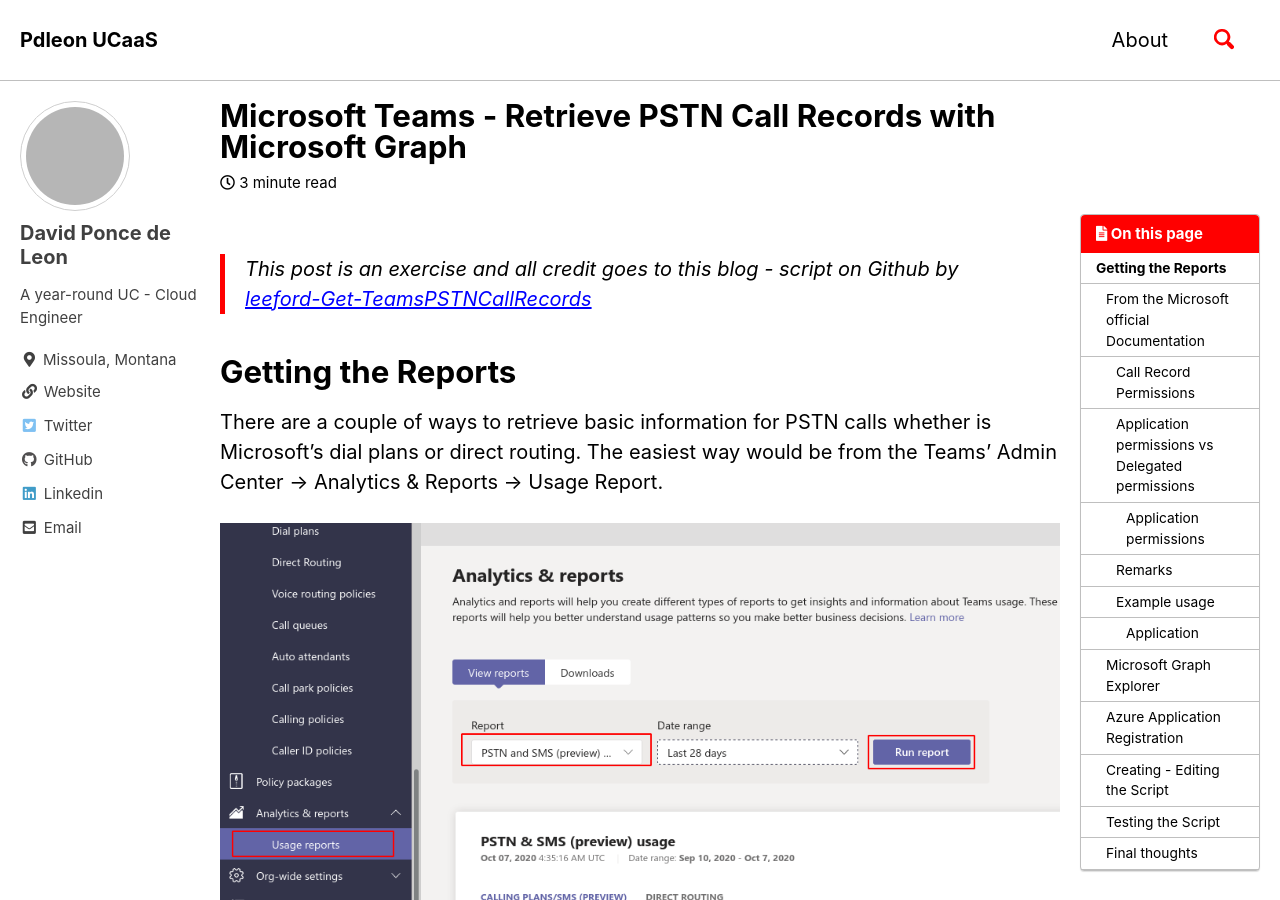
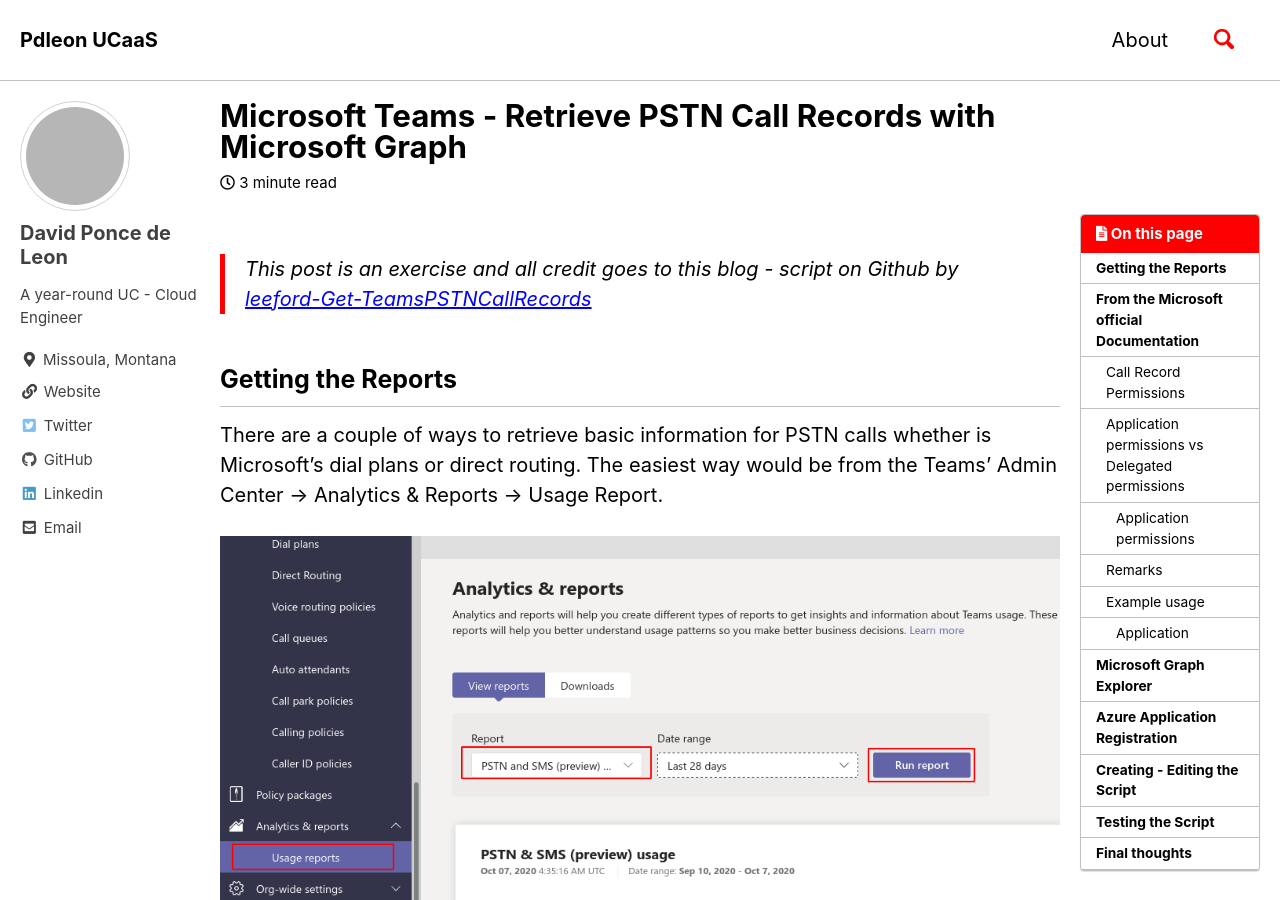
Before and after one commit to Pdleon/pdleon.github.io, a Jekyll site: the page built from _posts/2020-10-06-Retrieve PSTN Calls with Microsoft Graph.md, in a window 1280 px wide and 900 px high. Built offline with Jekyll 4.4.1, drawn with Linux system fonts in a browser that asks for light colours; cached includes are drawn as plain includes; comment, search, counter and statistics services are not loaded; grey boxes are pictures that could not be loaded.

```diff
--- a/_posts/2020-10-06-Retrieve PSTN Calls with Microsoft Graph.md
+++ b/_posts/2020-10-06-Retrieve PSTN Calls with Microsoft Graph.md
@@ -8,7 +8,7 @@ excerpt: "Connect to Microsoft Graph and use Powershell to retrieve PSTN and Dir
 > This post is an exercise and all credit goes to this blog - script on Github by  [leeford-Get-TeamsPSTNCallRecords](https://github.com/leeford/Get-TeamsPSTNCallRecords)
 
 
-# Getting the Reports
+## Getting the Reports
 
 There are a couple of ways to retrieve basic information for PSTN calls whether is Microsoft's dial plans or direct routing. The easiest way would be from the Teams' Admin Center -> Analytics & Reports -> Usage Report.
 
```
